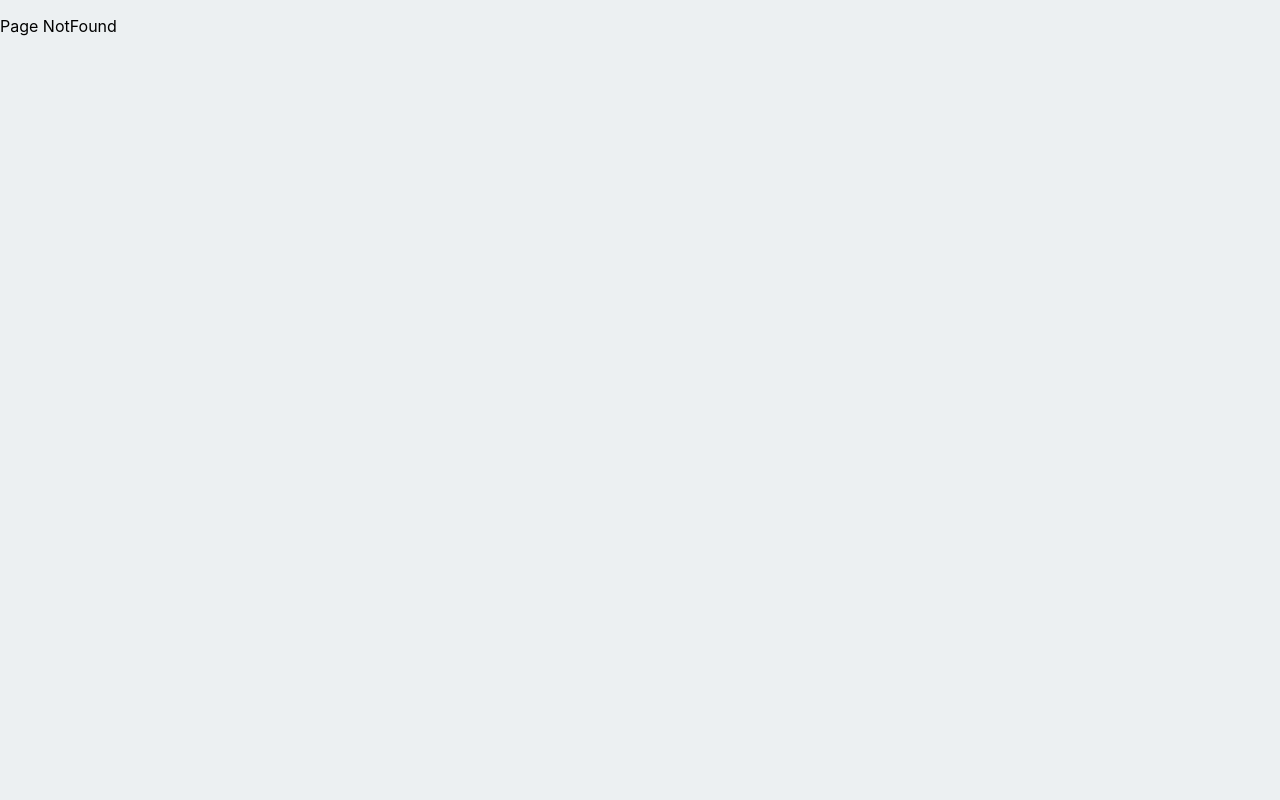
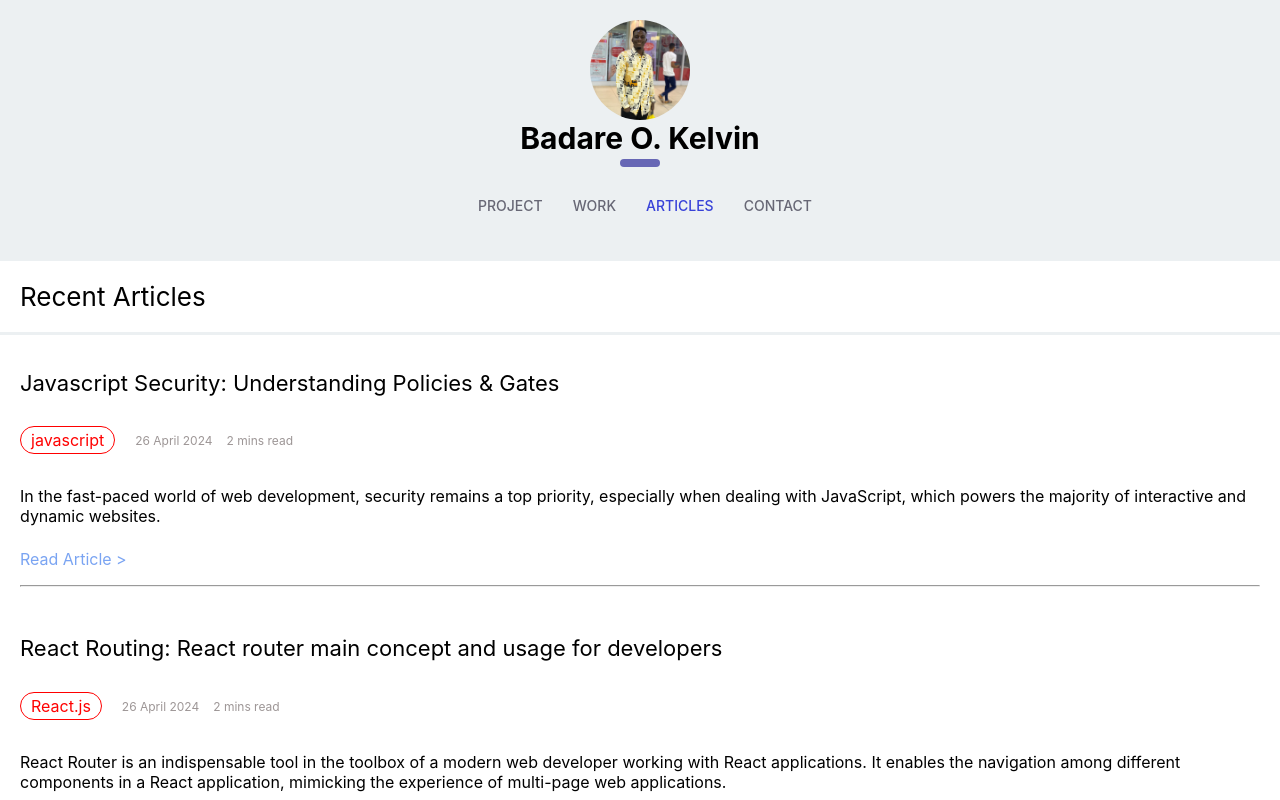
Before and after one commit to BadareOkiemuteKelvin/portfolio-app, a React (Create React App) app: page /articles in a window 1280 px wide. Shown: the top 800 px of the page. Built offline with nearby package versions, Linux system fonts and the light colour scheme.

Commit message:
updated articles pages

```diff
--- a/src/App.js
+++ b/src/App.js
@@ -4,6 +4,7 @@ import Home from './Screens/Home/Home'
 import Project from "./Screens/Projects/Project"
 import Work from "./Screens/Work/Work"
 import NotFound from "./Screens/NotFound/NotFound"
+import Article from "./Screens/Articles/Article"
 
 const App = () => {
   return (
@@ -11,6 +12,7 @@ const App = () => {
        <Route path="/" index element={<Home />} />
        <Route path="/work" element={<Work />} />
        <Route path="/project" element={<Project />} />
+       <Route path="/articles" element={<Article />} />
        <Route path="*" element={<NotFound />} />
 
       </Routes>
--- /dev/null
+++ b/src/Screens/Articles/Article.css
@@ -0,0 +1,162 @@
+/*Mobile css */
+@media only screen and (max-width:4000px) {
+    .homeContainer{
+
+        display: flex;
+        flex-direction: column;
+        justify-content: center;
+        align-items: center;
+    }
+
+   .container-1{
+
+        background-color: white;
+        height: 400px;
+        margin: 20px;
+        border-radius: 30px;
+
+   }
+  .container-1 h1{
+      margin-left:30px;
+      padding-top: 8px;
+
+  }
+
+  .container-1 p{
+    padding-left: 15px;
+    padding-right: 15px;
+    font-size: 15px;
+  }
+
+  .container-1 a{
+   text-decoration-line: none;
+   color:rgb(119, 119, 244);
+   font-weight: 600;
+  }
+  .container-1 .span1{
+    text-decoration: underline;
+    text-decoration-color: rgb(255, 221, 0);
+    text-decoration-thickness: 3px;
+    text-underline-offset: 4px;
+
+  }
+
+
+
+  .container-1 .span2{
+
+    text-decoration: underline;
+    text-decoration-color: rgb(0, 195, 255);
+    text-decoration-thickness: 3px;
+    text-underline-offset: 4px;
+
+    }
+    .container-1 .span3{
+
+      text-decoration: underline;
+      text-decoration-color: rgb(9, 96, 24);
+      text-decoration-thickness: 3px;
+      text-underline-offset: 4px;
+
+      }
+      .container-1 .span4{
+
+        text-decoration: underline;
+        text-decoration-color: rgb(202, 220, 205);
+        text-decoration-thickness: 3px;
+        text-underline-offset: 4px;
+
+
+        }
+
+        #lastText{
+
+          margin-top: -8px;
+        }
+        #articleheading{
+          padding: 20px;
+          font-weight: 400;
+          font-size: 26px;
+          color:black;
+          background-color: white;
+        }
+
+        #articlecontainer{
+          padding: 20px;
+          background-color: white;
+          margin-top: -15px;
+
+        }
+
+        #articlecontainer h1{
+
+          font-weight: 400;
+          font-size: 22px;
+          color:black;
+
+        }
+
+        #articlecontainer div{
+
+         display:flex;
+         flex-direction: row;
+
+        }
+
+        #language{
+
+            color: red;
+            height: 20px;
+            border-style: solid;
+            border-width: 1.5px;
+            border-radius: 20px;
+            padding: 3px;
+            padding-left: 10px;
+            padding-right: 10px;
+            margin-right: 20px;
+        }
+
+        #date{
+
+          color: rgb(157, 150, 150);
+          height: 20px;
+          font-size: 12px;
+          margin-top: 23px;
+
+      }
+
+      #min-read{
+
+        color: rgb(157, 150, 150);
+        height: 20px;
+        font-size: 12px;
+        margin-top: 23px;
+        margin-left: 14px;
+
+    }
+
+    #readmore{
+
+      color: rgb(122, 164, 242);
+      height: 20px;
+      font-size: 16px;
+      margin-top: 23px;
+
+
+  }
+
+
+  hr{
+
+    color: rgb(236, 240, 250);
+    height: 0px;
+
+
+}
+
+
+
+
+
+
+}
--- /dev/null
+++ b/src/Screens/Articles/Article.jsx
@@ -0,0 +1,42 @@
+import React from "react"
+import Header from "../../Views/Header/Header";
+import './Article.css'
+import { Articles } from "../../Views/dummyArticleData/articles";
+import Footer from "../../Views/Footer/footer";
+
+
+const Article =()=>{
+
+ return(
+    <div>
+        <Header menuOption="articles" />
+
+          <h1 id="articleheading">Recent Articles</h1>
+          {
+
+            Articles.map((data)=>
+            <div key={data.id} id="articlecontainer">
+               <h1>{data.heading}</h1>
+               <div>
+               <p id="language">{data.language}</p>
+               <p id="date">{data.date}</p>
+               <p id="min-read">{(Number((data.body).length)/100).toFixed(0)} mins read</p>
+               </div>
+               <p>{data.body}</p>
+
+               <p id="readmore"> {`Read Article >`}</p>
+               <hr></hr>
+
+            </div>)
+
+          }
+
+
+
+      <Footer />
+    </div>
+ )
+}
+
+
+export default Article;
--- a/src/Screens/Projects/Project.jsx
+++ b/src/Screens/Projects/Project.jsx
@@ -3,6 +3,8 @@ import Header from "../../Views/Header/Header";
 import './Project.css'
 import Footer from "../../Views/Footer/footer";
 import image1 from './assets/freshapp.png'
+import pblog from './assets/pblog.png'
+import bloomzon from './assets/Bloomzon.png'
 
 const projects = [{
   "id":1,
@@ -14,20 +16,20 @@ const projects = [{
  "link":"https://apps.apple.com/ng/app/bloomzon/id6464309937",
 },{
  "id":2,
-"image":"",
-"header":"Wedlock",
-"description":"Wedding planner app with tools for managing guests,guest list and task.",
+"image":pblog,
+"header":"PremiumBlog",
+"description":"Blogging app for news on sports,jobs,Tech,politics and travel world wide",
 "Apptype":"Web App Design",
-"Langauge":"Laravel Development",
-"link":"",
+"Langauge":"JavaScript , Nodejs",
+"link":"https://www.premiumblognews.com",
 },{
  "id":3,
-"image":"",
-"header":"Wedlock",
-"description":"Wedding planner app with tools for managing guests,guest list and task.",
+"image":bloomzon,
+"header":"Bloomzon App",
+"description":"An ecommerce app for selling and buying goods and services globally",
 "Apptype":"Web App Design",
-"Langauge":"Laravel Development",
-"link":"",
+"Langauge":"React Native , Express , MySQL and Nodejs",
+"link":"https://apps.apple.com/ng/app/bloomzon/id6464309937",
 }]
 
 
@@ -42,12 +44,11 @@ const Project =()=>{
           <p className="p1">Some of my spare time tinkering</p>
           {
             projects.map((data)=><div key={data.id}>
+               <h2>{data.header}</h2>
+               <p className="p2">{data.description}</p>
               <div  className="imgdiv">
                  <img src={data.image} alt="projectimage" />
               </div>
-
-              <h2>{data.header}</h2>
-              <p className="p2">{data.description}</p>
               <p className="p3">{">"}{" "}{data.Apptype}</p>
               <p className="p3">{">"}{" "}{data.Langauge}</p>
               <div>
--- a/src/Screens/Work/Work.css
+++ b/src/Screens/Work/Work.css
@@ -0,0 +1,72 @@
+.container{
+    display: flex;
+    flex-direction: column;
+
+}
+
+main h1{
+    font-weight: 300;
+    font-size: 30px;
+    margin: 10px;
+}
+
+main .p1{
+    margin: 10px;
+    font-weight:100;
+    font-size: 20px;
+
+}
+main .imgdiv{
+    display: flex;
+    justify-content: center;
+}
+
+main img{
+    width: 350px;
+    height: 650px;
+    border-radius: 10px;
+    margin-top: 20px;
+}
+main h2{
+
+    margin-left: 20px;
+    margin-top: 20px;
+}
+
+main .p2{
+    margin-left: 20px;
+    margin-top: 20px;
+}
+
+main .p3{
+    margin-left: 20px;
+    margin-top: 20px;
+    font-weight: 100;
+}
+
+main a{
+    text-decoration: none;
+    color: white;
+
+}
+
+main .buttonContainer{
+    display: flex;
+    justify-content: center;
+}
+
+main .button{
+
+    background-color: rgb(76, 118, 190);
+    height: 50px;
+    width:120px;
+    display: flex;
+    justify-content: center;
+    border-radius: 30px;
+}
+main .div2 :hover{
+    cursor:grab
+}
+.container main{
+    margin-bottom: 620px;
+}
--- a/src/Screens/Work/Work.jsx
+++ b/src/Screens/Work/Work.jsx
@@ -2,6 +2,27 @@ import React from "react"
 import Header from "../../Views/Header/Header";
 import './Work.css'
 import Footer from "../../Views/Footer/footer";
+import pblog from '../Projects/assets/pblog.png'
+import bloomzon from '../Projects/assets/Bloomzon.png'
+
+const works = [{
+ "id":1,
+"image":bloomzon,
+"header":"Bloomzon App",
+"description":"An ecommerce app for selling and buying goods and services globally",
+"Apptype":"Web App Design",
+"Langauge":"React Native , Express , MySQL and Nodejs",
+"link":"https://apps.apple.com/ng/app/bloomzon/id6464309937",
+},{
+  "id":2,
+ "image":pblog,
+ "header":"PremiumBlog",
+ "description":"Blogging app for news on sports,jobs,Tech,politics and travel world wide",
+ "Apptype":"Web App Design",
+ "Langauge":"JavaScript , Nodejs",
+ "link":"https://www.premiumblognews.com",
+ }]
+
 
 
 const Work =()=>{
@@ -10,11 +31,29 @@ const Work =()=>{
     <div className="container">
         <main>
           <Header menuOption="work" />
-          <p>Hello Work</p>
+          <h1>Works</h1>
+          <p className="p1">Some of my works</p>
+          {
+            works.map((data)=><div key={data.id}>
+               <h2>{data.header}</h2>
+               <p className="p2">{data.description}</p>
+              <div  className="imgdiv">
+                 <img src={data.image} alt="projectimage" />
+              </div>
+              <p className="p3">{">"}{" "}{data.Apptype}</p>
+              <p className="p3">{">"}{" "}{data.Langauge}</p>
+              <div>
 
-        </main>
+              </div>
+              <div className="buttonContainer">
+                 <div className="button"><a href={data.link}><p>Visit App</p></a></div>
+              </div>
 
 
+
+            </div>)
+          }
+        </main>
         <Footer />
     </div>
  )
```
Also changed, not shown: src/Screens/Contact/Contact.css (added), src/Screens/Contact/Contact.jsx (added), src/Screens/Projects/assets/Bloomzon.png (added), src/Screens/Projects/assets/pblog.png (added).
